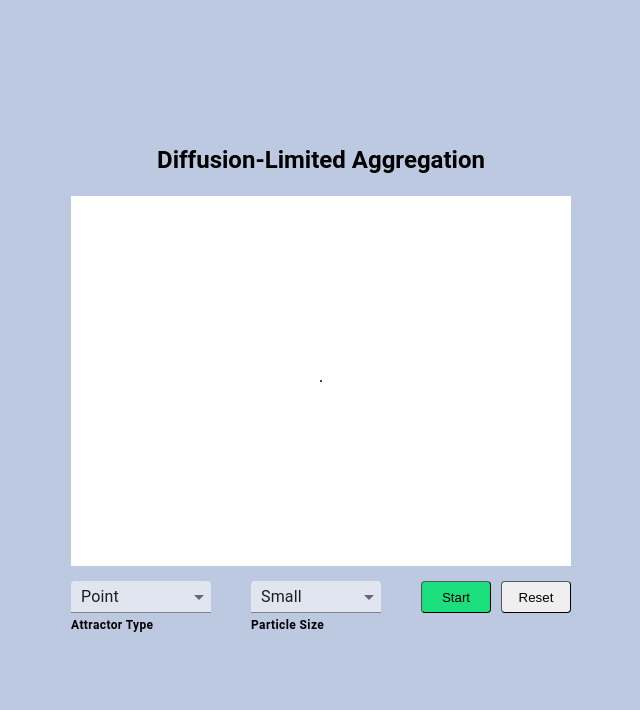
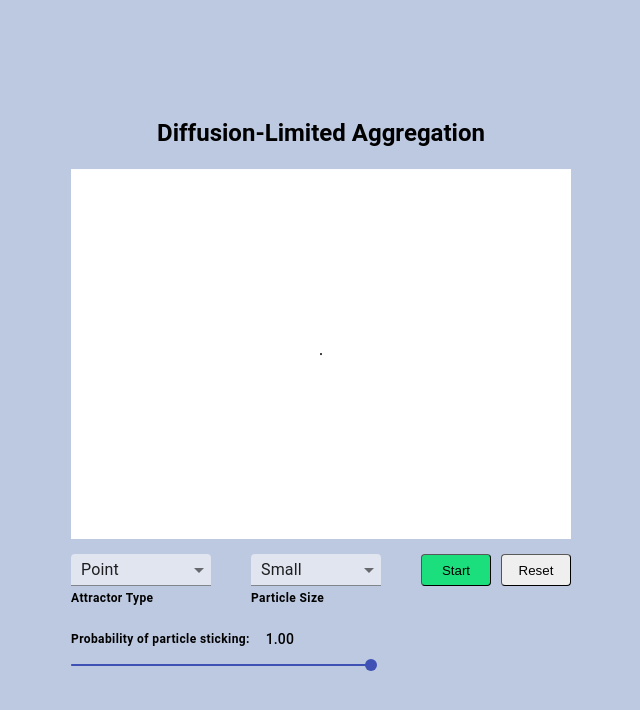
Before and after one commit to mh-719/DLA, a React app: page / in a window 1280 px wide. Shown: the top 710 px of the page, without its empty margins (319-959 px from the left). Built offline with nearby package versions, Linux system fonts and the light colour scheme.

Commit message:
Add slider for adjusting particle stickiness

```diff
--- a/src/components/Controls.js
+++ b/src/components/Controls.js
@@ -2,6 +2,7 @@ import React, { useRef } from 'react';
 import DropDown from './DropDown';
 import StartButton from './StartButton';
 import ResetButton from './ResetButton';
+import Slider from './Slider';
 import { attractorTypes, particleSizes } from '../models/options';
 import '../styles/Controls.css';
 
@@ -45,7 +46,9 @@ const Controls = () => {
           />
         </div>
       </div>
-      <div className="controls row-2"></div>
+      <div className="controls row-2">
+        <Slider probability={probability} />
+      </div>
     </React.Fragment>
   );
 };
--- /dev/null
+++ b/src/components/Slider.js
@@ -0,0 +1,63 @@
+import React, { useState } from 'react';
+import { makeStyles } from '@material-ui/core/styles';
+import Grid from '@material-ui/core/Grid';
+import Typography from '@material-ui/core/Typography';
+import MUISlider from '@material-ui/core/Slider';
+import PropTypes from 'prop-types';
+
+const useStyles = makeStyles({
+  root: {
+    width: 300,
+  },
+  label: {
+    color: '#000000',
+    fontWeight: 700,
+  },
+});
+
+const valueText = (value) => ((value === 1) ? '1.00' : value);
+
+const Slider = ({ probability }) => {
+  const classes = useStyles();
+  const [value, setValue] = useState(1);
+
+  const handleChange = (event, newValue) => {
+    setValue(newValue);
+    probability.current = newValue;
+  };
+
+  return (
+    <div className={classes.root}>
+      <Grid container spacing={2}>
+        <Grid item>
+          <Typography
+            className={classes.label}
+            id="slider-label"
+            variant="caption"
+          >
+            Probability of particle sticking:
+          </Typography>
+        </Grid>
+        <Grid item>
+          <Typography variant="subtitle2">
+            {valueText(value)}
+          </Typography>
+        </Grid>
+      </Grid>
+      <MUISlider
+        aria-labelledby="slider-label"
+        min={0.01}
+        max={1}
+        step={0.01}
+        value={value}
+        onChange={handleChange}
+      />
+    </div>
+  );
+};
+
+Slider.propTypes = {
+  probability: PropTypes.object,
+};
+
+export default Slider;
```
